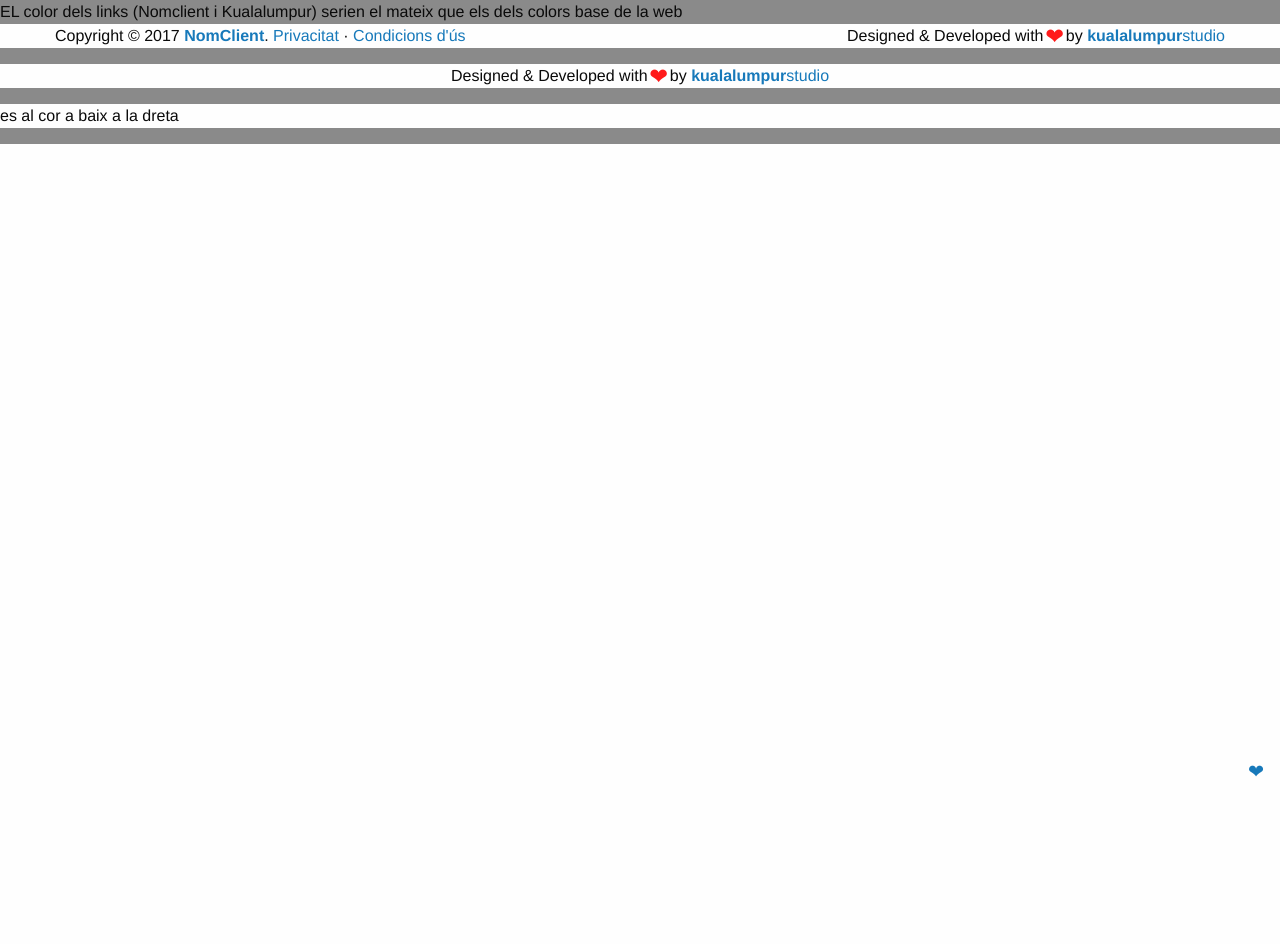
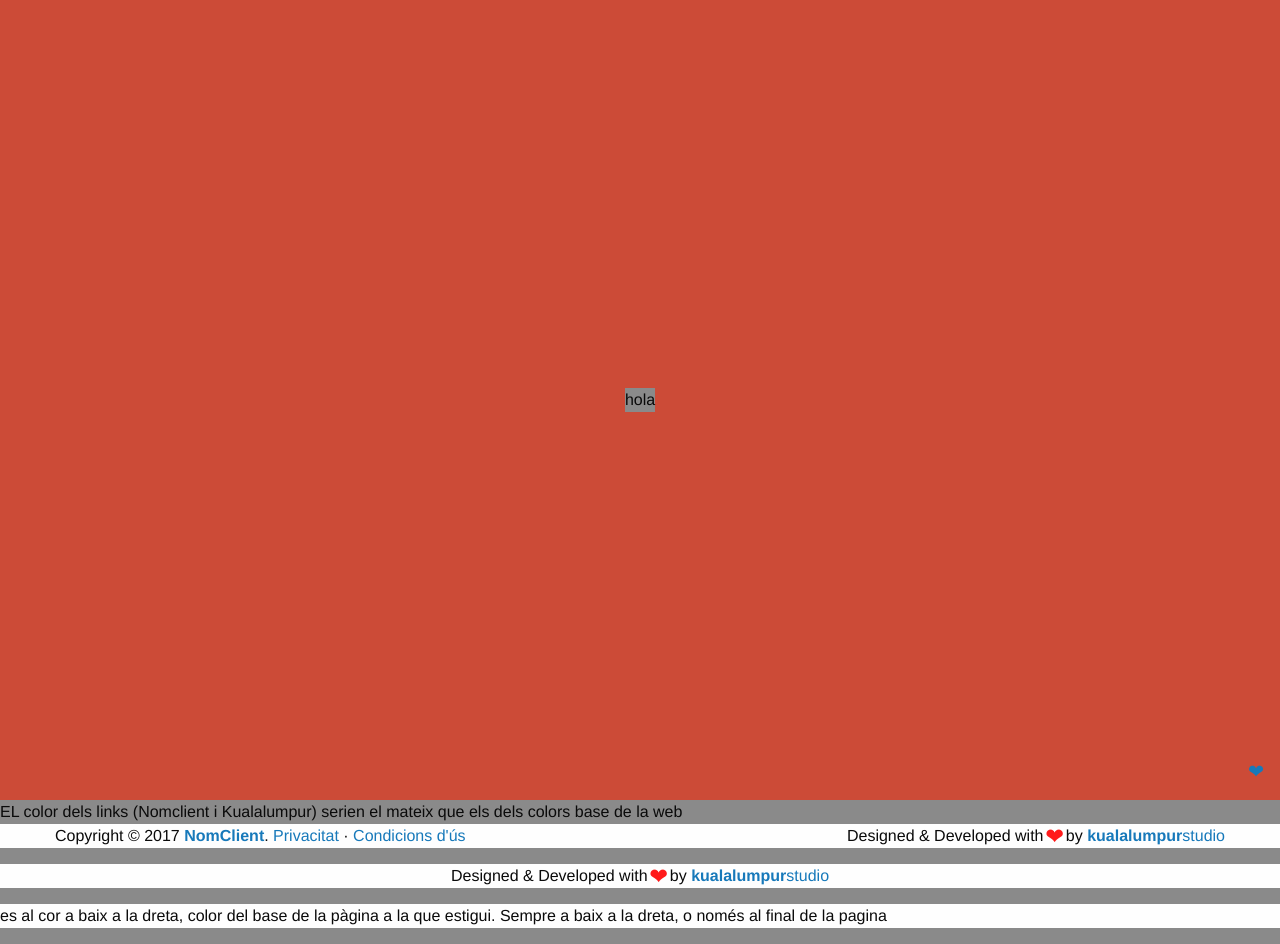
Before and after one commit to darnaupont/Base, a website: page docs/index.html in a window 1280 px wide. Before the commit the page ends 800 px from the top, so only its background shows below. Drawn offline with Linux system fonts and the light colour scheme.

Commit message:
actualització

```diff
--- a/docs/index.html
+++ b/docs/index.html
@@ -37,6 +37,11 @@
 
 
     </div>
+    <div class="fullcover">
+      <div class="fullcover-content">
+        hola
+      </div>
+    </div>
     <div class="break"> EL color dels links (Nomclient i Kualalumpur) serien el mateix que els dels colors base de la web</div>
     <footer>
     <div class="grid-container">
@@ -52,7 +57,7 @@
         <div class="text-center">Designed &#38; Developed with <span>&#10084;</span> by <a href=""><b>kualalumpur</b>studio</a></div>
     </footer>
     <div class="break"></div>
-    es al cor a baix a la dreta
+    es al cor a baix a la dreta, color del base de la pàgina a la que estigui. Sempre a baix a la dreta, o només al final de la pagina
     <div class="desdev">
       <div class="textbox">
         <p>Designed &#38; Developed by <b>kualalumpur</b>studio</p>
--- a/src/assets/scss/_general.scss
+++ b/src/assets/scss/_general.scss
@@ -89,3 +89,18 @@ footer span{
     }
   }
 }
+
+
+// full cover content center
+.fullcover{
+  background-color:$alert-color;
+  height: 100vh;
+  width: 100%;
+  display: flex;
+  justify-content: center;
+  align-items: center;
+  .fullcover-content{
+    background-color: $dark-gray;
+  }
+
+}
```
Also changed, not shown: src/pages/index.html (+6 -1 lines), docs/assets/css/app.css.
